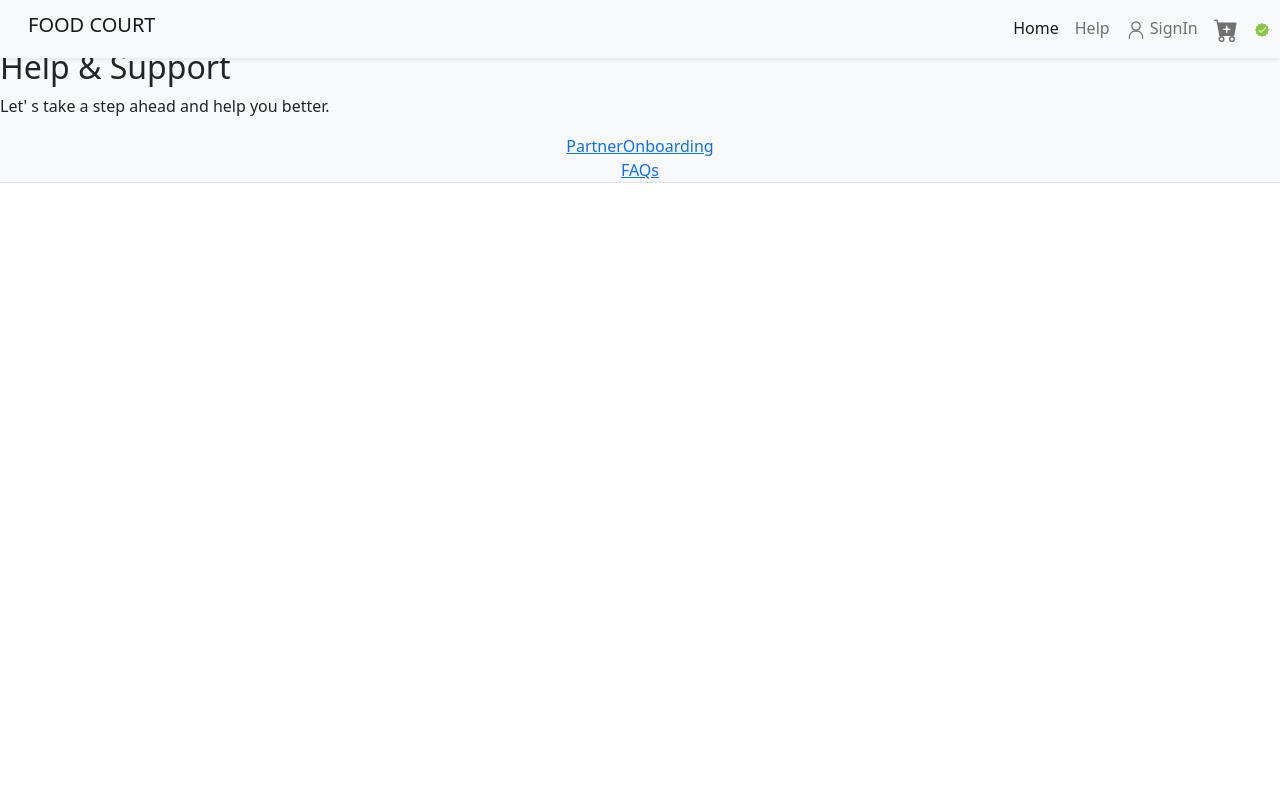
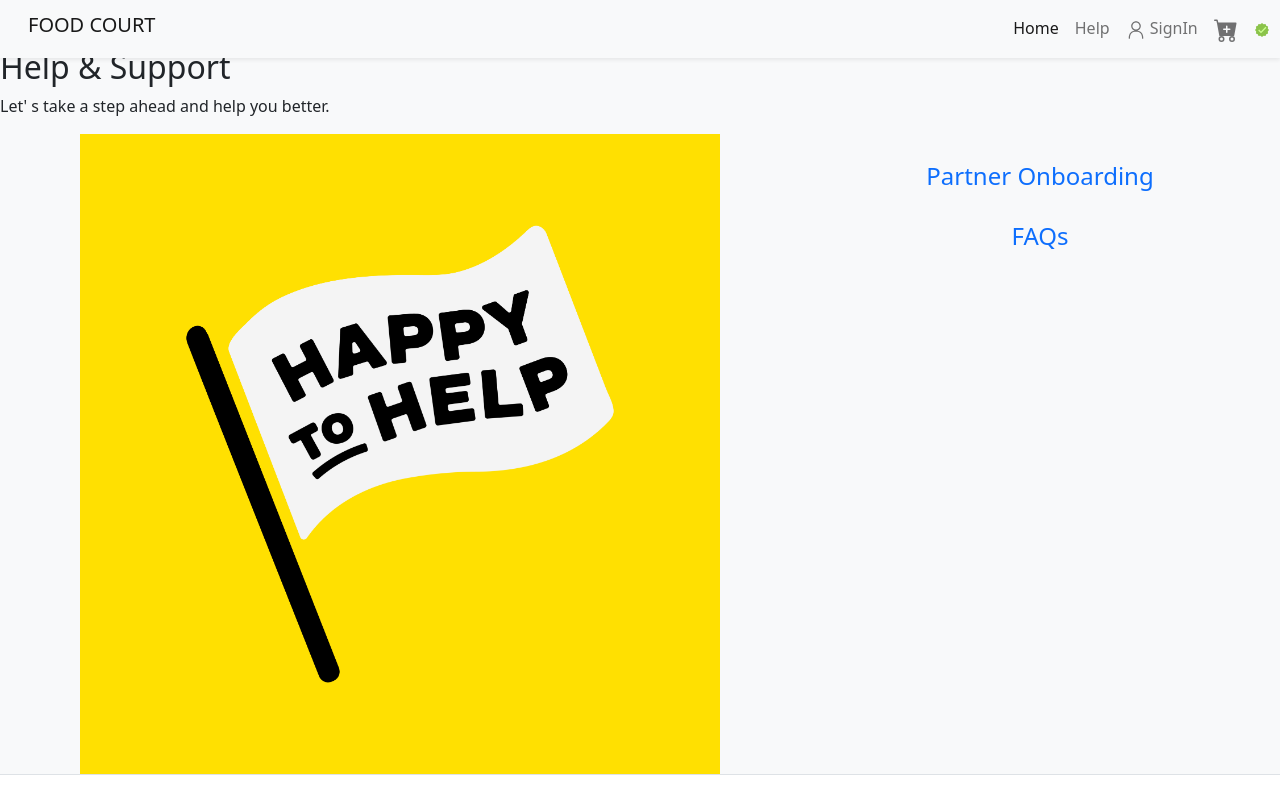
Before and after one commit to KaranMeghe/food-court, a React (Vite) app in the folder Food_Court /: page /help in a window 1280 px wide. Built offline with nearby package versions, Linux system fonts and the light colour scheme.

Commit message:
Update - image updated

```diff
--- a/Food_Court /src/Components/Pages/Help.jsx
+++ b/Food_Court /src/Components/Pages/Help.jsx
@@ -1,12 +1,14 @@
+import { useState } from "react";
 import { Link, Outlet } from "react-router-dom";
 import Happy from "../../assets/images/Happy.png";
-import { useState } from "react";
+
 // import Faqs from "../Faqs/Faqs";
 // import PartnerOnboarding from "./PartnerOnboarding";
 // import PartnerOnboarding from "./PartnerOnboarding";
 /* eslint-disable react/jsx-no-undef */
 /* eslint-disable react/react-in-jsx-scope */
 const Help = () => {
+  const [isVisible, setIsVisible] = useState(true);
   return (
     <section id="help" className="bg-light border-bottom">
       <div id="heading_msg_container" className="pt-5">
@@ -14,12 +16,24 @@ const Help = () => {
         <p>Let&apos; s take a step ahead and help you better.</p>
       </div>
 
-      <div className="d-flex justify-content-around ">
+      <div className="d-flex justify-content-around">
+        {isVisible ? <img src={Happy} className="w-50" /> : null}
         <Outlet />
-
         <div className="w-25 d-flex flex-column align-items-center">
-          <Link to="partner-onboarding">PartnerOnboarding</Link>
-          <Link to="faqs">FAQs</Link>
+          <Link
+            to="partner-onboarding"
+            className="text-decoration-none fs-4 my-4"
+            onClick={() => setIsVisible(false)}
+          >
+            Partner Onboarding
+          </Link>
+          <Link
+            to="faqs"
+            className="text-decoration-none fs-4"
+            onClick={() => setIsVisible(false)}
+          >
+            FAQs
+          </Link>
         </div>
       </div>
     </section>
```
